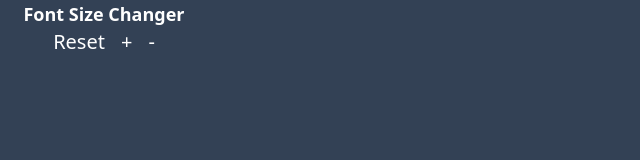
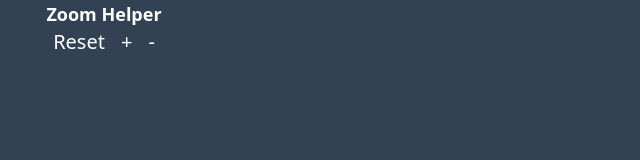
Before and after one commit to Link1515/font-size-changer, a website built with Vite: page popup.html in a window 1280 px wide. Shown: the full height of the page, 0-640 px from the left. Built offline with nearby package versions, Linux system fonts and the light colour scheme.

Commit message:
rename propject to zoom helper

```diff
--- a/package.json
+++ b/package.json
@@ -1,5 +1,5 @@
 {
-  "name": "font-size-changer",
+  "name": "zoom-helper",
   "private": true,
   "version": "0.0.0",
   "type": "module",
--- a/popup.html
+++ b/popup.html
@@ -1,7 +1,7 @@
 <!doctype html>
 <html>
   <body class="w-52 bg-slate-700 text-sm text-white">
-    <h2 class="px-2 text-center text-lg font-semibold">Font Size Changer</h2>
+    <h2 class="px-2 text-center text-lg font-semibold">Zoom Helper</h2>
     <div class="flex justify-center gap-4 text-xl">
       <button id="resetBtn">Reset</button>
       <button id="increaseBtn">+</button>
```
Also changed, not shown: public/manifest.json.
